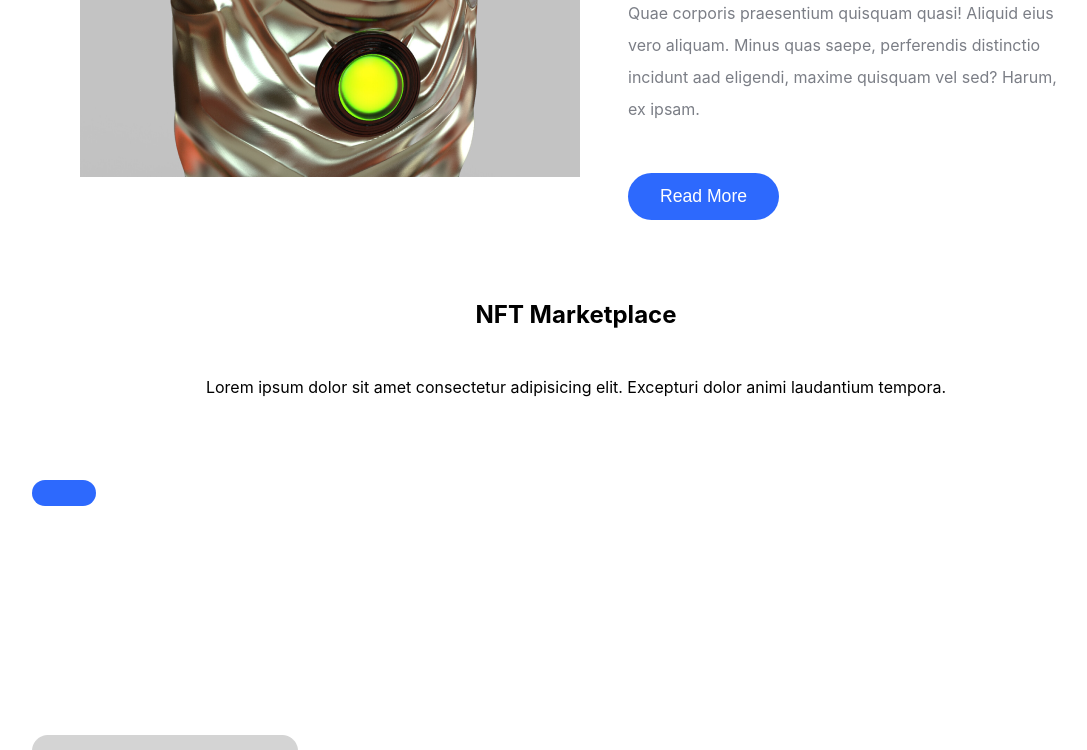
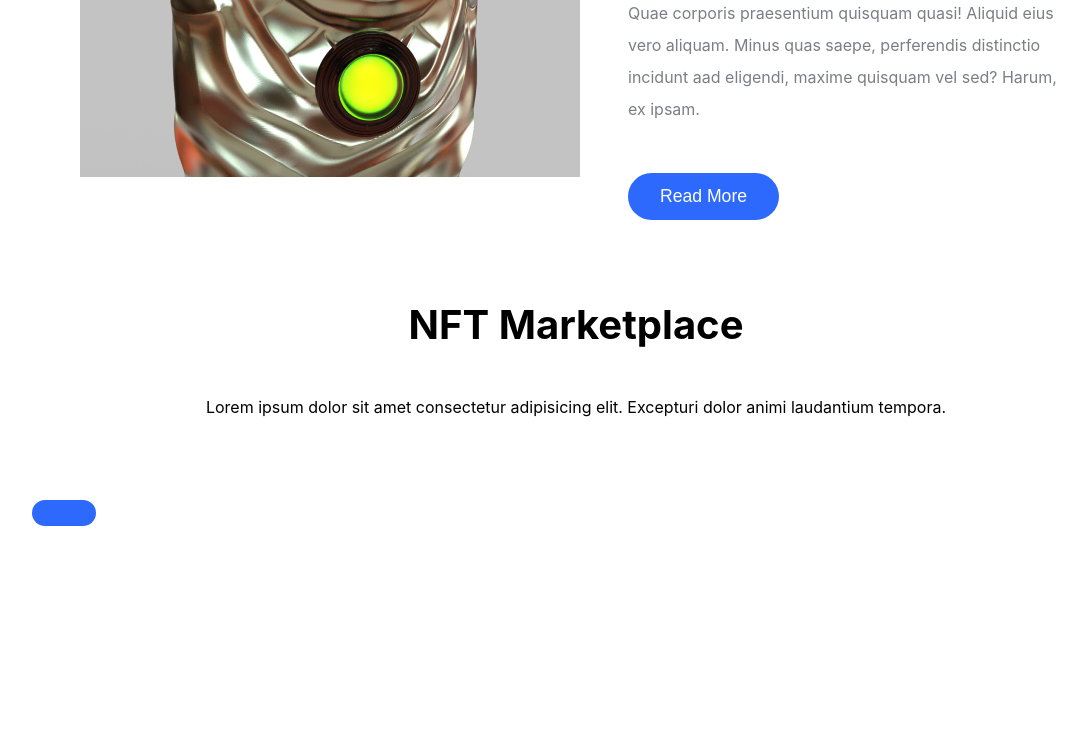
Before and after one commit to gift56/Nftlandingpage, a React (Create React App) app: page / in a window 1280 px wide. Shown: the part 2391-3141 px from the top of the page, without its empty margins (64-1151 px from the left). Built offline with nearby package versions, Linux system fonts and the light colour scheme.

Commit message:
stying the p in title

```diff
--- a/src/components/Marketplace.jsx
+++ b/src/components/Marketplace.jsx
@@ -99,11 +99,17 @@ const Section = styled.section`
          gap: 5rem;
          margin: 0 6rem;
          margin-bottom: 5rem;
-         .title{
+         .title {
             display: flex;
             flex-direction: column;
             align-items: center;
             justify-content: center;
             gap: 3rem;
+            h2 {
+              font-size: 2.5rem;
+            }
+            p {
+
+            }
          }
 `;
```
